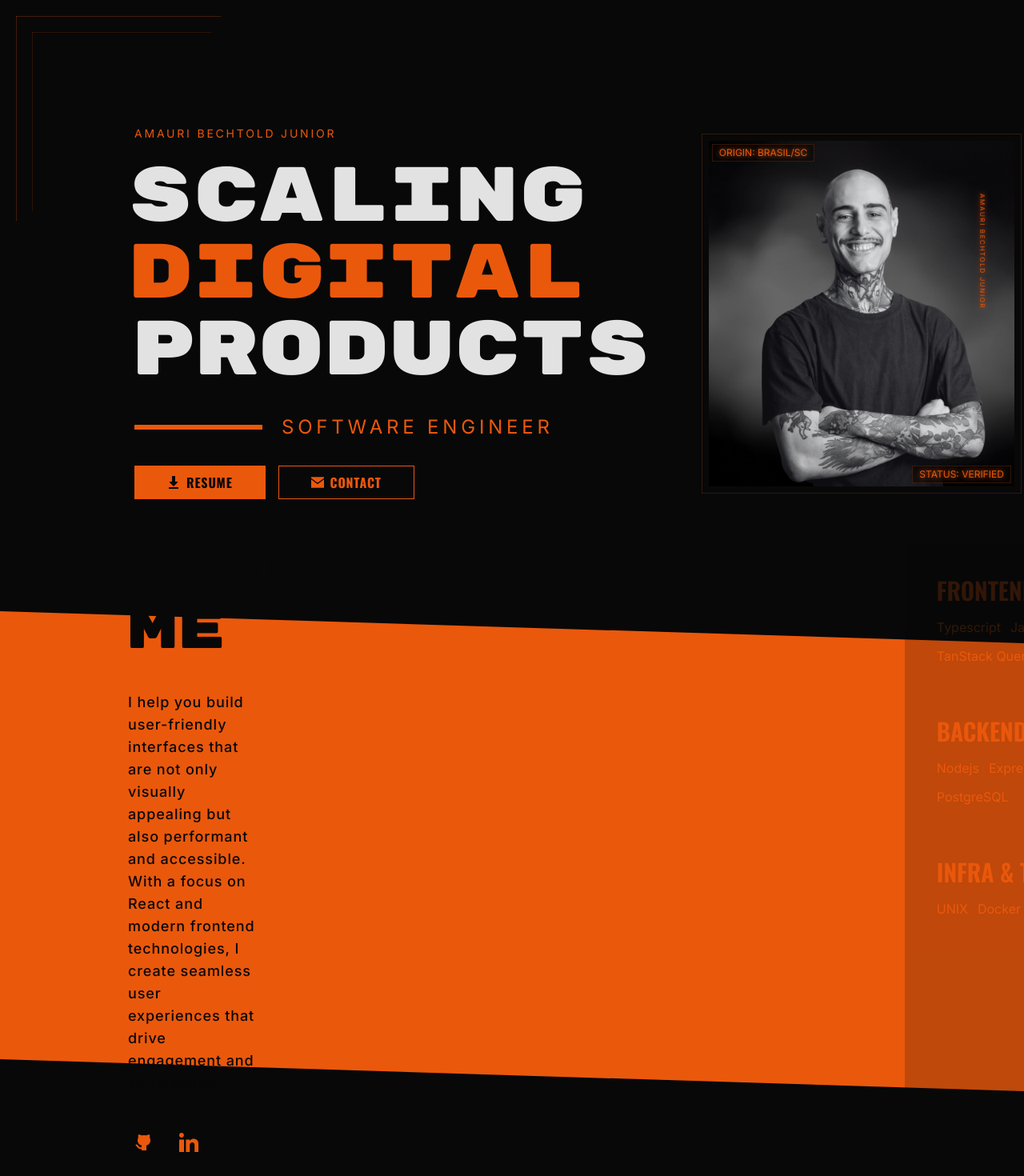
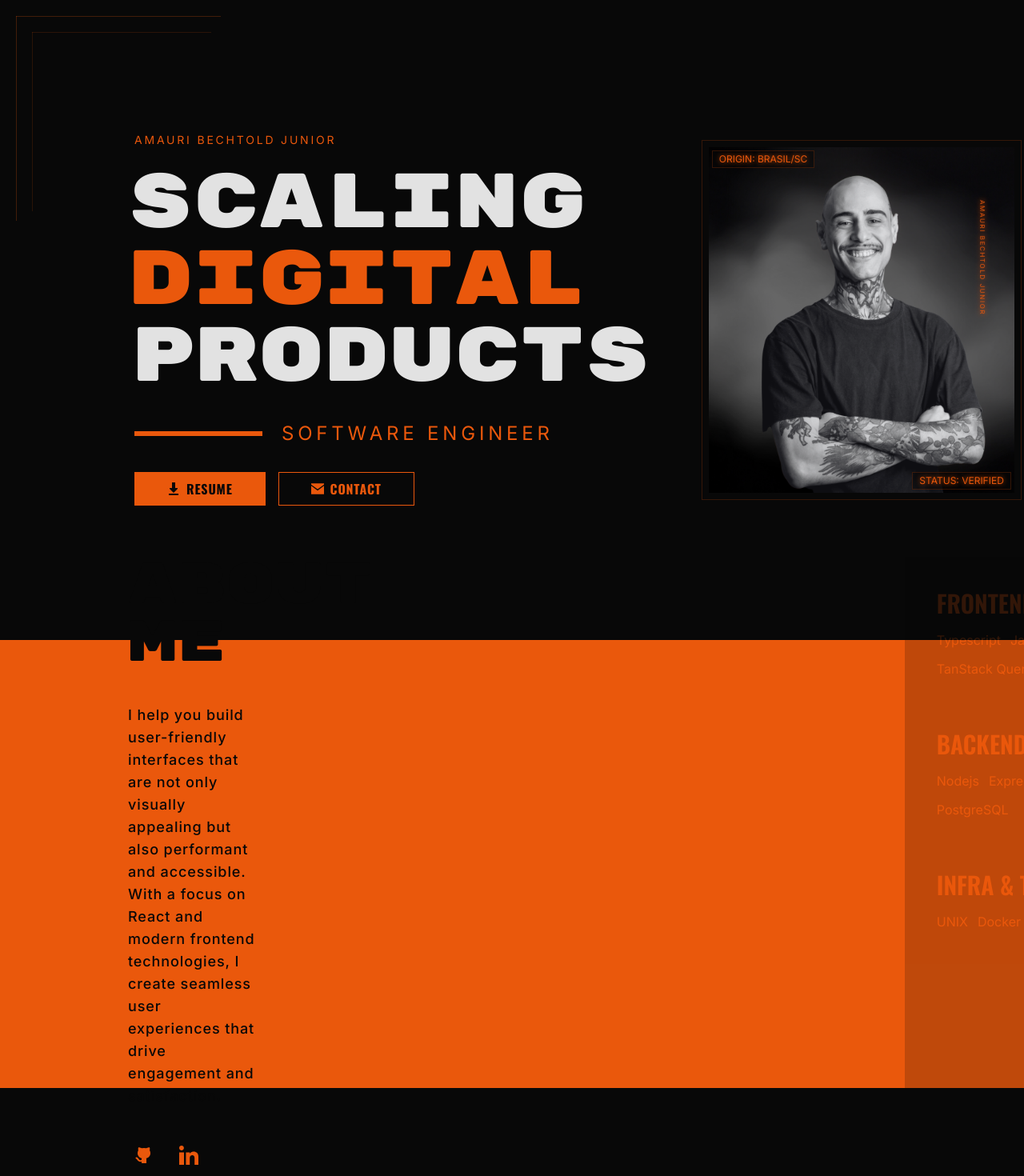
Before and after one commit to amauribechtoldjr/amauribj-web, a React (Vite) app: page / in a window 1280 px wide. Shown: the top 1470 px of the page at 80% size. Built offline with nearby package versions, Linux system fonts and the light colour scheme.

Commit message:
fix: layout changes

```diff
--- a/src/components/RootScreen.tsx
+++ b/src/components/RootScreen.tsx
@@ -11,7 +11,7 @@ export const RootScreen = () => {
   return (
     <>
       <MainLayout>
-        <PageSection className="flex items-center gap-16 min-h-[75vh] pt-40">
+        <PageSection className="flex items-center gap-16 min-h-[80vh] pt-40">
           <div className="flex-2 flex flex-col">
             <Intro />
           </div>
@@ -23,7 +23,7 @@ export const RootScreen = () => {
           <div
             className="absolute inset-0 bg-primary"
             style={{
-              clipPath: "polygon(0 12.5%, 100% 17.5%, 100% 87.5%, 0 82.5%)",
+              clipPath: "polygon(0 15%, 100% 15%, 100% 85%, 0 85%)",
             }}
           />
           <AboutMe />
```
